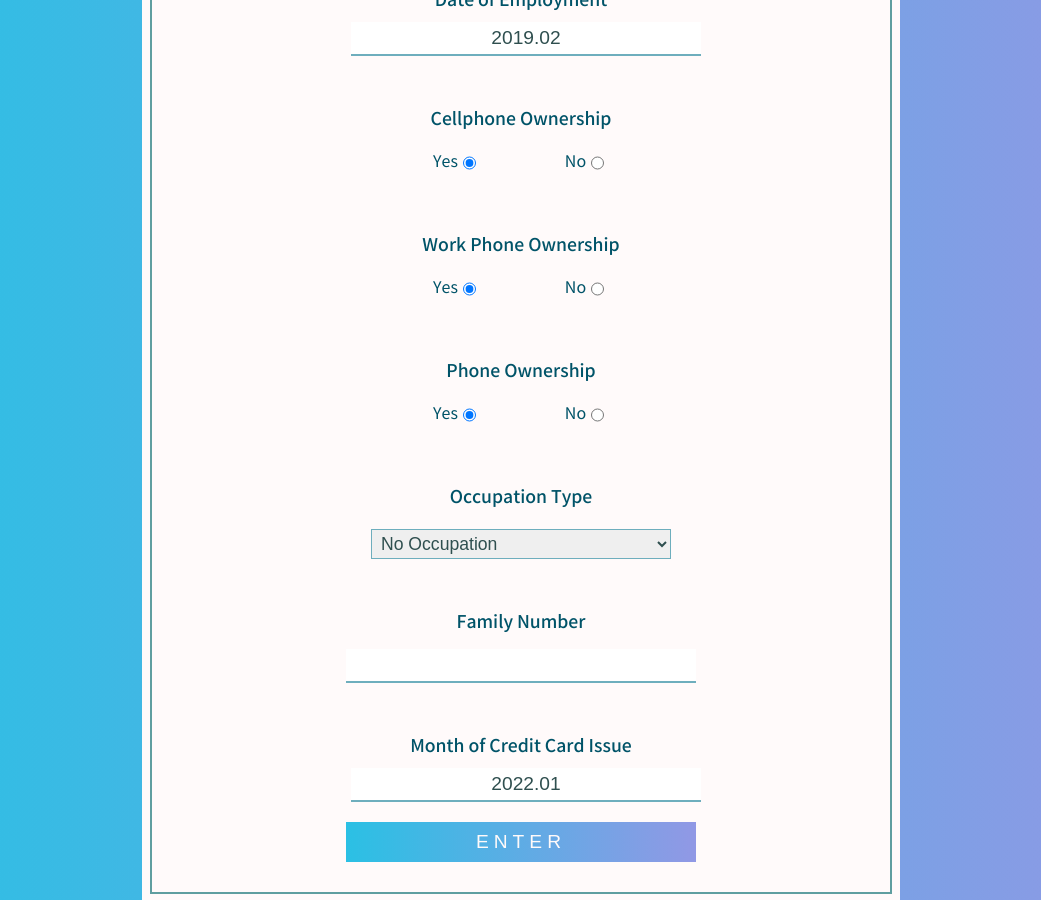
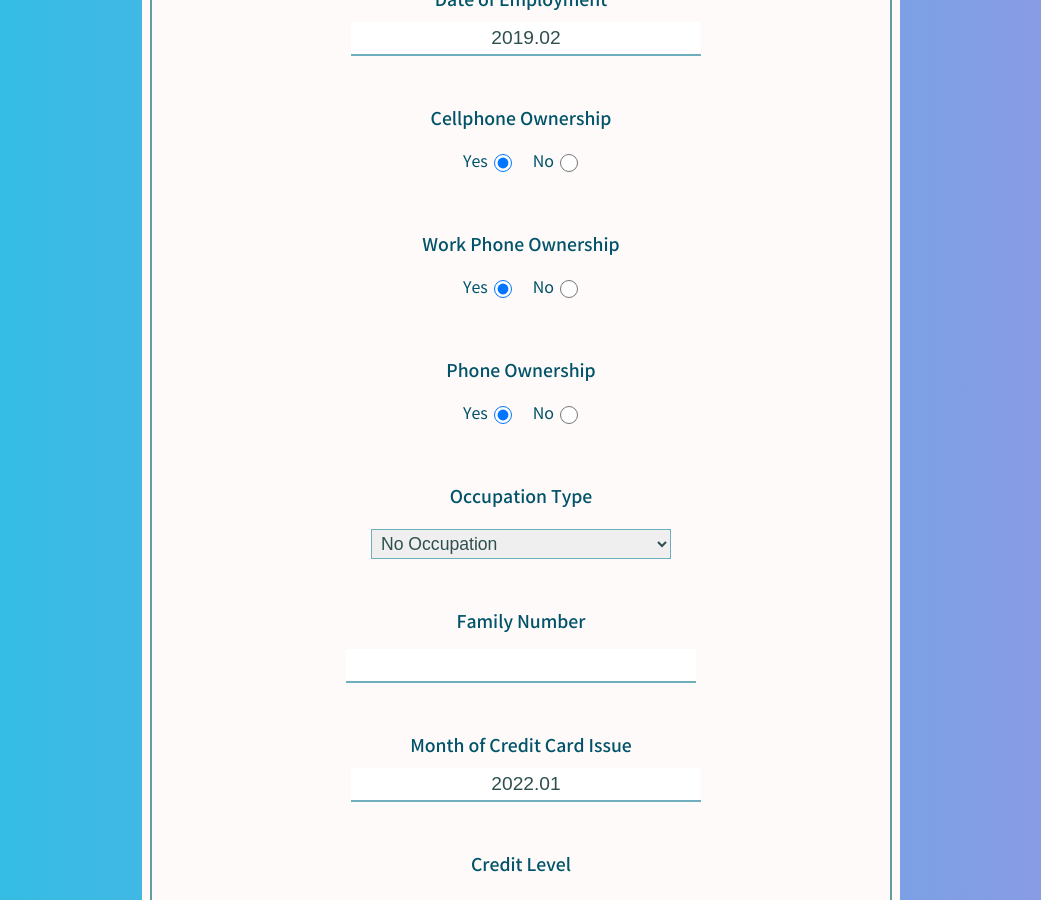
Before and after one commit to widalida26/moazone, a React (Create React App) app in the folder client/: page / in a window 1280 px wide. Shown: the part 1900-2800 px from the top of the page, without its empty margins (119-1160 px from the left). Built offline with nearby package versions, Linux system fonts and the light colour scheme.

Commit message:
add : credit level

```diff
--- a/client/src/Components/RadioForm.jsx
+++ b/client/src/Components/RadioForm.jsx
@@ -11,6 +11,7 @@ const RadioForm = (props) => {
             <div className="radio-input">
               {value}{' '}
               <input
+                className="radio-select"
                 value={value[0]}
                 type="radio"
                 checked={props.state === value[0]}
--- a/client/src/Enter.jsx
+++ b/client/src/Enter.jsx
@@ -13,6 +13,7 @@ import {
   familyTypeList,
   houseTypeList,
   occupationTypeList,
+  creditLevelList,
 } from './List';
 
 function Enter() {
@@ -40,6 +41,7 @@ function Enter() {
   const [occupationType, setOccupationType] = useState(houseTypeList[0]);
   const [familyNumber, setFamilyNumber] = useState('');
   const [creditMonth, setCreditMonth] = useState(new Date(2022, 0));
+  const [creditLevel, setCreditLevel] = useState(creditLevelList[0]);
 
   // use ref
   const idFirstRef = useRef();
@@ -166,7 +168,7 @@ function Enter() {
   // };
 
   const onClickEnter = () => {
-    // navigate('/consent');
+    navigate('/consent');
     // if ((username === '') & (idFirst === '')) {
     //   return;
     // } else {
@@ -265,27 +267,27 @@ function Enter() {
         />
         <SelectForm
           guide="Income Type"
+          list={incomeTypeList}
           value={incomeType}
           onSelect={(event) => handleSelect(event, setIncomeType)}
-          list={incomeTypeList}
         />
         <SelectForm
           guide="Education Type"
+          list={eduTypeList}
           value={eduType}
           onSelect={(event) => handleSelect(event, setEduType)}
-          list={eduTypeList}
         />
         <SelectForm
           guide="Family Type"
+          list={familyTypeList}
           value={familyType}
           onSelect={(event) => handleSelect(event, setFamilyType)}
-          list={familyTypeList}
         />
         <SelectForm
           guide="House Type"
+          list={houseTypeList}
           value={houseType}
           onSelect={(event) => handleSelect(event, setHouseType)}
-          list={houseTypeList}
         />
         <DateForm guide="Date of Birth" date={birthDate} setDate={setBirthDate} />
         <DateForm
@@ -310,9 +312,9 @@ function Enter() {
         />
         <SelectForm
           guide="Occupation Type"
+          list={occupationTypeList}
           value={occupationType}
           onSelect={(event) => handleSelect(event, setOccupationType)}
-          list={occupationTypeList}
         />
         <InputForm
           guide="Family Number"
@@ -325,7 +327,12 @@ function Enter() {
           setDate={setCreditMonth}
           noDate={true}
         />
-
+        <RadioForm
+          guide="Credit Level"
+          list={creditLevelList}
+          state={creditLevel}
+          onClick={(event) => handleRadio(event, setCreditLevel)}
+        />
         <button className="enter-button" type="button" onChange={onClickEnter}>
           ENTER
         </button>
--- a/client/src/List.jsx
+++ b/client/src/List.jsx
@@ -50,4 +50,13 @@ const occupationTypeList = [
   'Waiters / Barmen Staff',
 ];
 
-export { incomeTypeList, eduTypeList, familyTypeList, houseTypeList, occupationTypeList };
+const creditLevelList = ['High', 'Medium', 'Low'];
+
+export {
+  incomeTypeList,
+  eduTypeList,
+  familyTypeList,
+  houseTypeList,
+  occupationTypeList,
+  creditLevelList,
+};
--- a/client/src/index.css
+++ b/client/src/index.css
@@ -149,19 +149,25 @@ input {
 }
 
 .radio-container {
-  min-width: 150px;
+  max-width: 340px;
+  min-width: 120px;
+  margin-left: 20px;
   display: flex;
   flex-direction: row;
   justify-content: space-between;
 }
 
 .radio-input {
-  max-width: 20px;
+  /* max-width: 100px;
+  min-width: 20px; */
   margin-top: 20px;
   margin-bottom: 10px;
   display: flex;
-  justify-content: center;
-  /* text-align: center; */
+}
+
+.radio-select {
+  width: 20px;
+  margin-right: 20px;
 }
 
 .select-container {
@@ -193,7 +199,7 @@ input {
   color: snow;
   font-size: 1.2em;
   letter-spacing: 5px;
-  margin-top: 20px;
+  margin-top: 50px;
   margin-bottom: 40px;
 }
 
```
Also changed, not shown: 1 other file (tests, documents, lock files or other folders).
